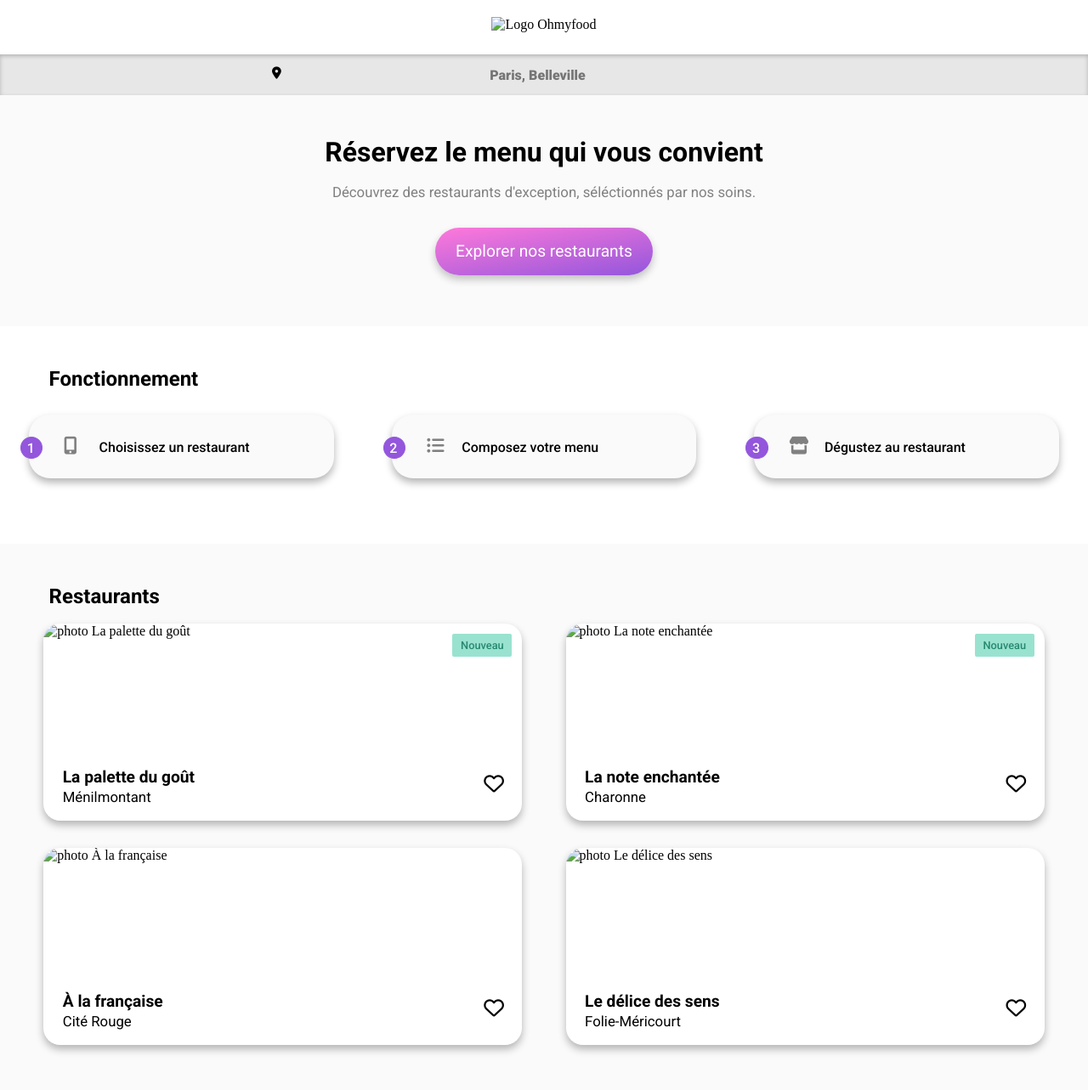
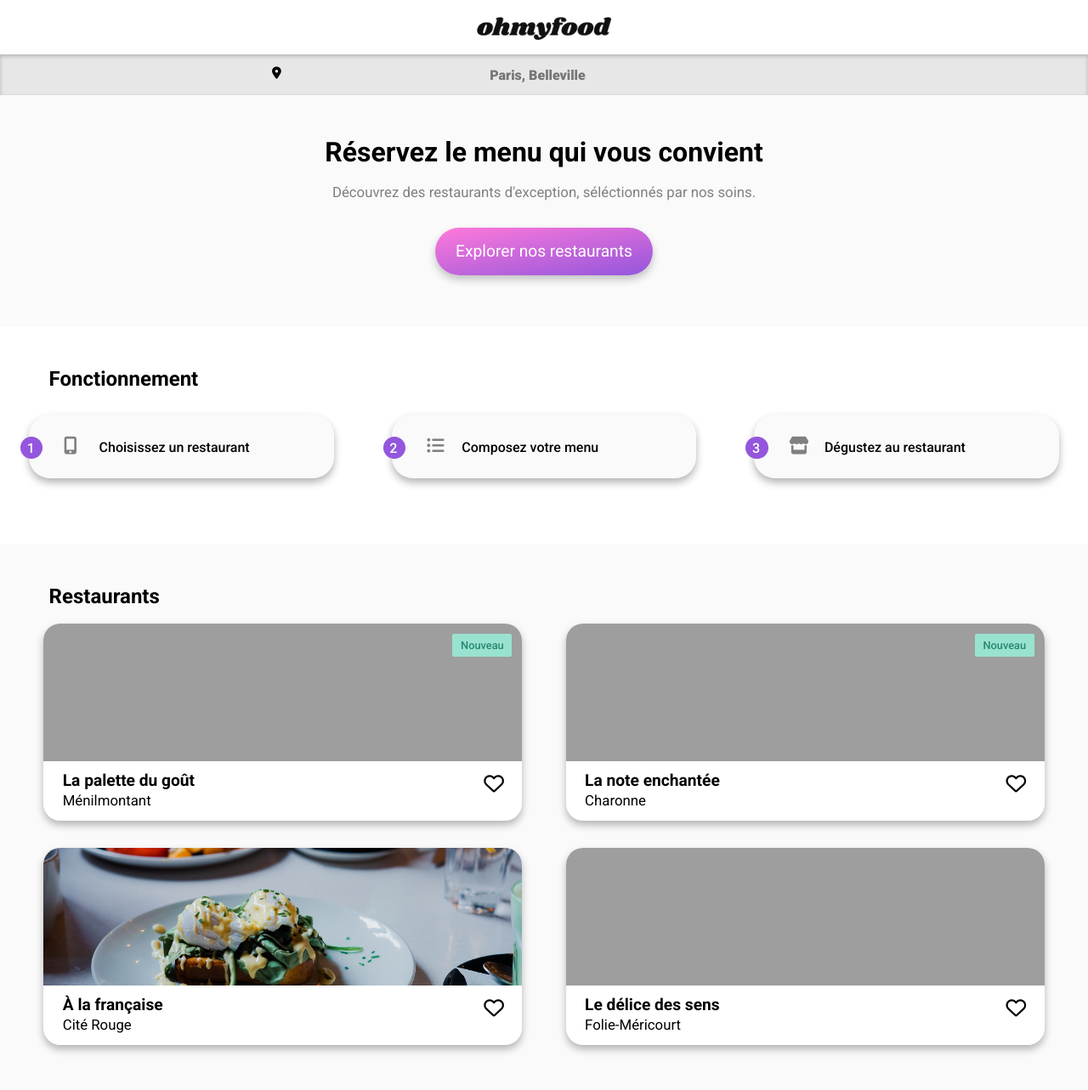
Before and after one commit to EnzoDev999/OCProjet3, a website: page index.html in a window 1280 px wide. Shown: the top 1283 px of the page at 85% size. Drawn offline with nearby package versions, Linux system fonts and the light colour scheme; files that its build step writes are made by us from their sources; the site is published under a folder, as on GitHub Pages, so addresses that start at the root find nothing; a web font is replaced by a local one.

Commit message:
modification des src des images afin qu'elles s'affichent

```diff
--- a/index.html
+++ b/index.html
@@ -34,7 +34,7 @@
 
     <header>
         <div class="header">
-            <img src="/images/logo/ohmyfood.png" alt="Logo Ohmyfood" class="header__logo">
+            <img src="images/logo/ohmyfood.png" alt="Logo Ohmyfood" class="header__logo">
         </div>
     </header>
 
@@ -94,7 +94,7 @@
                 <div class="card">
                     <a href="/restaurants/la_palette_du_gout.html" class="card__link">
                         <span class="card__link--new">Nouveau</span>
-                        <img src="/images/restaurants/la_palette_du_goût.jpg" alt="photo La palette du goût" class="card__img">
+                        <img src="images/restaurants/la_palette_du_goût.jpg" alt="photo La palette du goût" class="card__img">
                         <h3 class="card__title">La palette du goût</h3>
                         <p class="card__description">Ménilmontant</p>
                     </a>
@@ -112,7 +112,7 @@
                 <div class="card">
                     <a href="/restaurants/la_note_enchantee.html" class="card__link">
                         <span class="card__link--new">Nouveau</span>
-                        <img src="/images/restaurants/la_note_enchantée.jpg" alt="photo La note enchantée" class="card__img">
+                        <img src="images/restaurants/la_note_enchantée.jpg" alt="photo La note enchantée" class="card__img">
                         <h3 class="card__title">La note enchantée</h3>
                         <p class="card__description">Charonne</p>
                     </a>
@@ -130,7 +130,7 @@
                 <div class="card">
                     <a href="/restaurants/a_la_française.html" class="card__link">
                         <span class="nouveau"></span>
-                        <img src="/images/restaurants/à_la_française.jpg" alt="photo À la française" class="card__img">
+                        <img src="images/restaurants/à_la_française.jpg" alt="photo À la française" class="card__img">
                         <h3 class="card__title">À la française</h3>
                         <p class="card__description">Cité Rouge</p>
                     </a>
@@ -148,7 +148,7 @@
                 <div class="card">
                     <a href="/restaurants/le_delice_des_sens.html" class="card__link">
                         <span class="nouveau"></span>
-                        <img src="/images/restaurants/le_délice_des_sens.jpg" alt="photo Le délice des sens" class="card__img">
+                        <img src="images/restaurants/le_délice_des_sens.jpg" alt="photo Le délice des sens" class="card__img">
                         <h3 class="card__title">Le délice des sens</h3>
                         <p class="card__description">Folie-Méricourt</p>
                     </a>
```
Also changed, not shown: restaurants/a_la_française.html (+1 -1 lines), restaurants/la_note_enchantee.html (+1 -1 lines), restaurants/la_palette_du_gout.html (+1 -1 lines), restaurants/le_delice_des_sens.html (+1 -1 lines).
